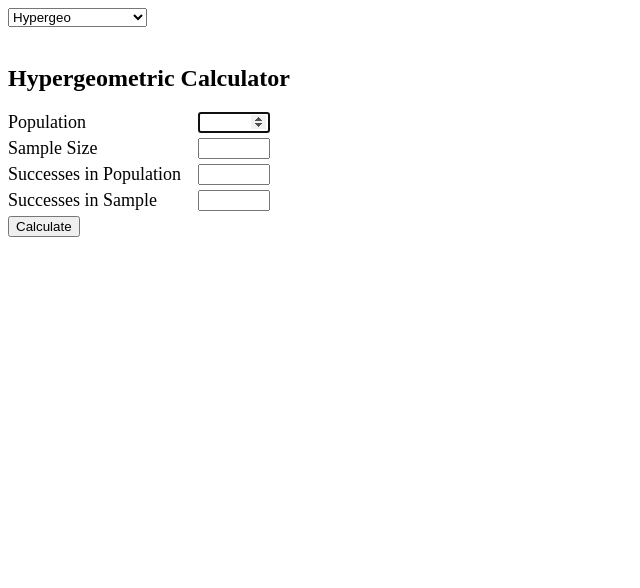
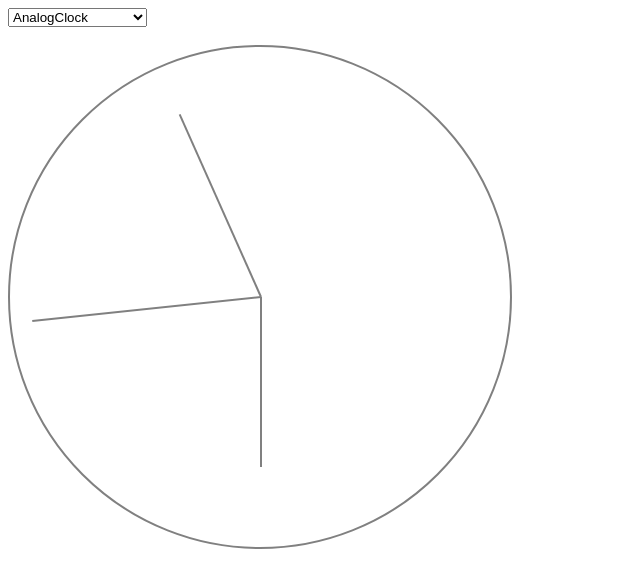
Before and after one commit to kvnchen/frontEndPractice, a Next.js app: page / in a window 1280 px wide. Shown: the top 588 px of the page, without its empty margins (0-640 px from the left). Built offline with nearby package versions, Linux system fonts and the light colour scheme.

Commit message:
analog clock

```diff
--- /dev/null
+++ b/src/app/analogClock/analogClock.js
@@ -0,0 +1,64 @@
+'use client';
+import styles from './styles.module.css';
+import { useState, useEffect } from 'react';
+
+/**
+ * their solution just rerenders hand positions every second...
+ * not sure how to pass initial hand position to keyframes
+ *
+ * maybe transition is what I'm looking for?
+ *
+ * well, setTimeout implementation was a lot simpler
+ * hand offset positions were tricky, needed to see visual output
+ */
+export function AnalogClock() {
+  const [time, setTime] = useState(new Date());
+
+  function render() {
+    // used to set initial position of clock hands
+    const hours = time.getHours();
+    const minutes = time.getMinutes();
+    const seconds = time.getSeconds();
+
+    const secondsRotation = Math.floor((seconds / 60) * 360);
+    const minutesRotation = Math.floor((minutes / 60) * 360);
+    const hoursRotation = Math.floor((hours / 12) * 360);
+
+    return (
+      <>
+        <div className={styles.seconds} style={
+          {
+            transform: `rotate(${secondsRotation}deg)`
+          }}>
+        </div>
+        <div className={styles.minutes} style={
+          {
+            transform: `rotate(${minutesRotation}deg)`
+          }}>
+        </div>
+        <div className={styles.hours} style={
+          {
+            transform: `rotate(${hoursRotation}deg)`
+          }}>
+        </div>
+      </>
+    )
+  }
+
+  function updateTime() {
+    setTimeout(() => {
+      setTime(new Date());
+      updateTime();
+    }, 1000);
+  }
+
+  useEffect(() => {
+    updateTime();
+  }, []);
+
+  return (
+    <article className={styles.clock}>
+      {render()}
+    </article>
+  )
+}
--- /dev/null
+++ b/src/app/analogClock/styles.module.css
@@ -0,0 +1,59 @@
+
+.clock {
+  width: 500px;
+  height: 500px;
+  border: 2px solid gray;
+  border-radius: 50%;
+}
+
+/* length 230px */
+.seconds {
+  position: relative;
+  left: 50%;
+  top: 20px;
+  width: 2px;
+  height: 230px;
+  background-color: gray;
+
+  transform-origin: 1px 230px;
+  /* animation: 60s linear infinite normal rotate; */
+}
+
+/* length 200px
+   so offset by this length reduced by 20px seconds hand offset
+   -200px + 20px = -180px
+*/
+.minutes {
+  position: relative;
+  left: 50%;
+  top: -180px;
+  width: 2px;
+  height: 200px;
+  background-color: gray;
+
+  transform-origin: 1px 200px;
+}
+
+/* length: 170px
+   -170 + -200 + 20 = -350
+*/
+.hours {
+  position: relative;
+  left: 50%;
+  top: -350px;
+  width: 2px;
+  height: 170px;
+  background-color: gray;
+  transform-origin: 1px 170px;
+}
+
+/* don't know how to pass starting value from js */
+/* @keyframes rotate {
+  from {
+    transform: rotate(0);
+  }
+
+  to {
+    transform: rotate(360deg);
+  }
+} */
--- a/src/app/hypergeo/hypergeo.js
+++ b/src/app/hypergeo/hypergeo.js
@@ -9,6 +9,9 @@ export function Hypergeo() {
   const [noHits, setNoHits] = useState(null);
   const [targetHits, setTarget] = useState(null);
 
+  // the react form api is slightly different
+  // the action prop automatically extracts a FormData object
+  // sucessfully resolving the callback clears the form fields
   function calculate(formData) {
     let { population, sample, hits, target } = Object.fromEntries(formData.entries());
     population = Number(population);
@@ -50,6 +53,7 @@ export function Hypergeo() {
           </label>
           <input id='target' name='target' type='number' min='0' max='1000' step='1' required />
         </div>
+        {/* remember that the submit button needs to be inside the form */}
         <div>
           <button type='submit'>Calculate</button>
         </div>
--- a/src/app/page.js
+++ b/src/app/page.js
@@ -39,11 +39,12 @@ import { WhackAMole } from './whackAMole/whackAMole.js';
 
 import { Tweet } from './tweet/tweet.js';
 import { Hypergeo } from './hypergeo/hypergeo.js';
+import { AnalogClock } from './analogClock/analogClock.js';
 
 // this react project is 350 MB... gonna reuse it for react practice
 
 export default function Home() {
-  const [selection, setSelection] = useState('Hypergeo');
+  const [selection, setSelection] = useState('AnalogClock');
 
   const components = {
     MortgageCalculator: <MortgageCalculator />,
@@ -83,6 +84,7 @@ export default function Home() {
 
     Tweet: <Tweet />,
     Hypergeo: <Hypergeo />,
+    AnalogClock: <AnalogClock />
   };
 
   function select() {
```
